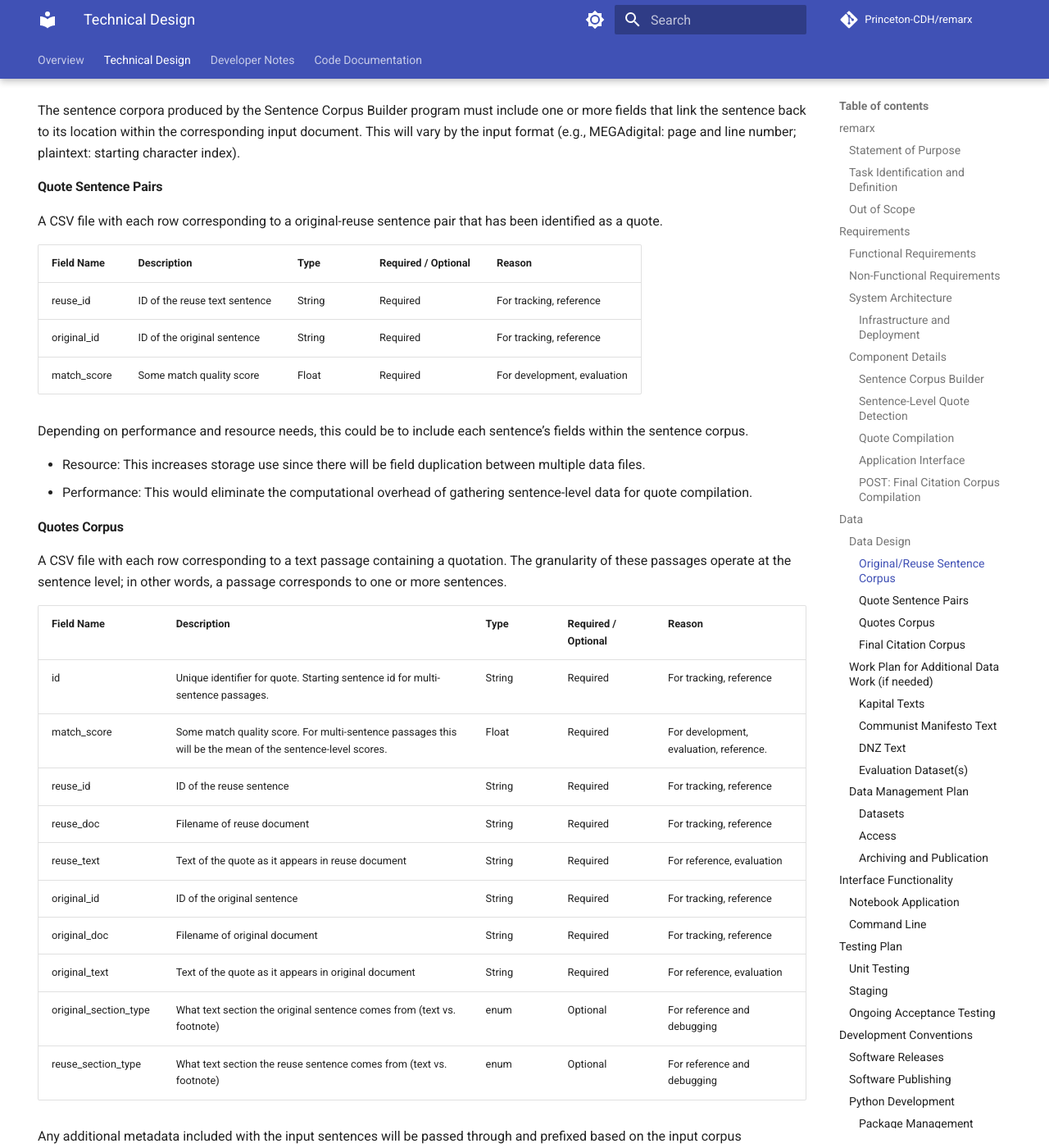
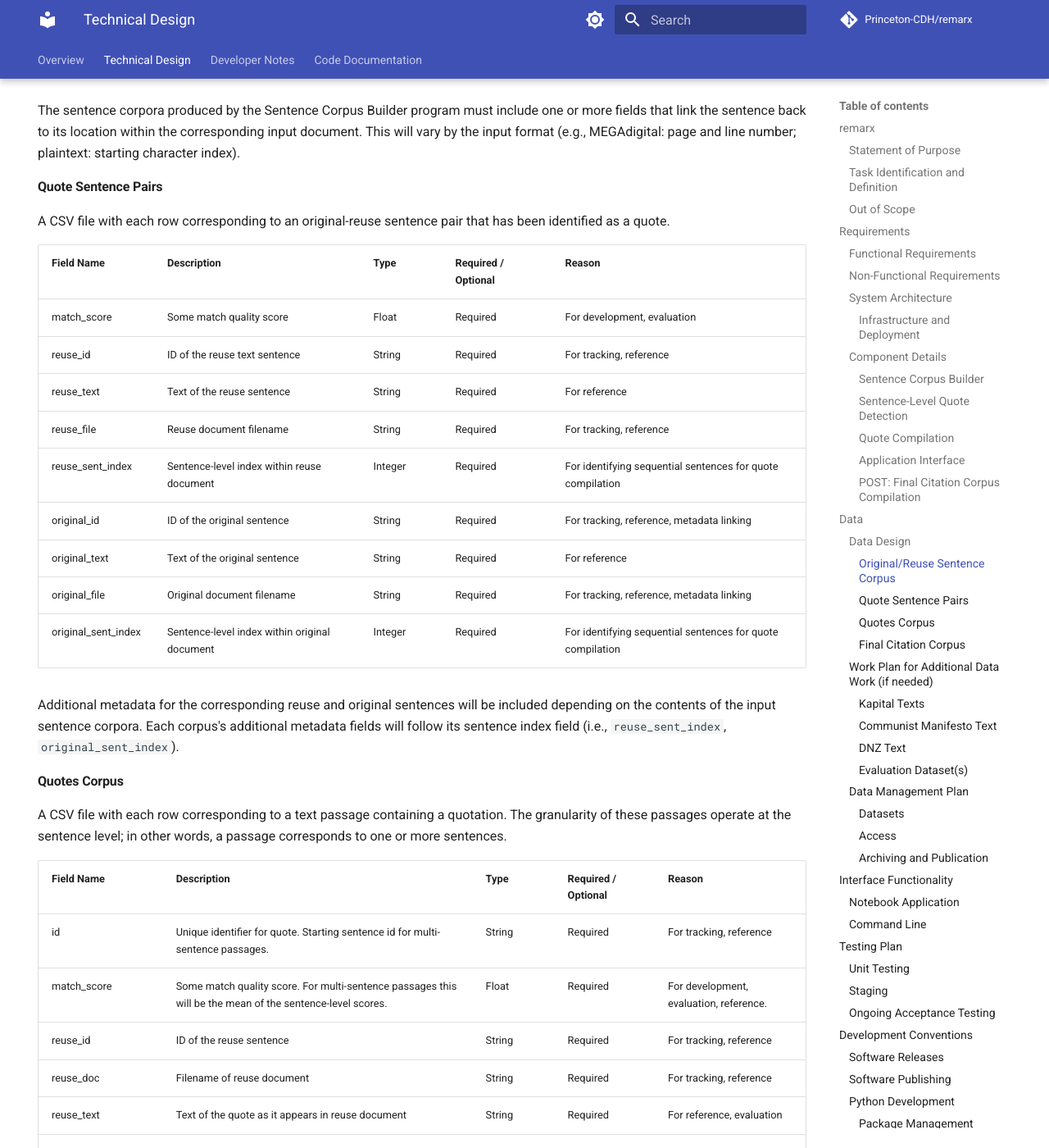
Before and after one commit to Princeton-CDH/remarx, an MkDocs documentation site: the page built from docs/technical-design.md, in a window 1280 px wide and 1400 px high, scrolled down 6396 px. Shown: the whole window at 82% size. Built offline with MkDocs 1.6.1 and Material for MkDocs 9.7.7, drawn with Linux system fonts in a browser that asks for light colours; comment, search, counter and statistics services are not loaded; the version menu is left out.

Commit message:
Add additional corpus metadata to quote sentence pairs CSV  (#233)
* Add support for preserving quote pair metadata

* Update docstrings to fix some styling issues

* Update technical design doc with current state

---------

Co-authored-by: Rebecca Sutton Koeser <rlskoeser@users.noreply.github.com>

```diff
--- a/docs/technical-design.md
+++ b/docs/technical-design.md
@@ -193,7 +193,7 @@
 | :------------- | :------------------------------------------------------------ | :------- | :---------------------- | :--------------------------------------------------------- |
 | id             | Unique identifier for each sentence                           | String   | Required                | For tracking, reference                                    |
 | text           | Sentence text content                                         | String   | Required                | For quote detection                                        |
-| doc            | Corresponding document filename                               | String   | Required                | For tracking, reference, metadata linking                  |
+| file           | Corresponding document filename                               | String   | Required                | For tracking, reference, metadata linking                  |
 | sent_index     | Sentence-level index within document (0-based indexing)       | Integer  | Required                | For identifying sequential sentences for quote compilation |
 | section_type   | What text section the sentence comes from (text vs. footnote) | enum     | Optional                | For reference and debugging                                |
 | multi_page     | Indicates whether the sentence spans multiple pages.          | Boolean  | Required                | For reference and debugging                                |
@@ -202,18 +202,22 @@
 
 #### Quote Sentence Pairs
 
-A CSV file with each row corresponding to a original-reuse sentence pair that has been identified as a quote.
+A CSV file with each row corresponding to an original-reuse sentence pair that has been identified as a quote.
 
-| **Field Name** | **Description**               | **Type** | **Required / Optional** | **Reason**                  |
-| :------------- | :---------------------------- | :------- | :---------------------- | :-------------------------- |
-| reuse_id       | ID of the reuse text sentence | String   | Required                | For tracking, reference     |
-| original_id    | ID of the original sentence   | String   | Required                | For tracking, reference     |
-| match_score    | Some match quality score      | Float    | Required                | For development, evaluation |
+| **Field Name**      | **Description**                               | **Type** | **Required / Optional** | **Reason**                                                 |
+| :------------------ | :-------------------------------------------- | :------- | :---------------------- | :--------------------------------------------------------- |
+| match_score         | Some match quality score                      | Float    | Required                | For development, evaluation                                |
+| reuse_id            | ID of the reuse text sentence                 | String   | Required                | For tracking, reference                                    |
+| reuse_text          | Text of the reuse sentence                    | String   | Required                | For reference                                              |
+| reuse_file          | Reuse document filename                       | String   | Required                | For tracking, reference                                    |
+| reuse_sent_index    | Sentence-level index within reuse document    | Integer  | Required                | For identifying sequential sentences for quote compilation |
+| original_id         | ID of the original sentence                   | String   | Required                | For tracking, reference, metadata linking                  |
+| original_text       | Text of the original sentence                 | String   | Required                | For reference                                              |
+| original_file       | Original document filename                    | String   | Required                | For tracking, reference, metadata linking                  |
+| original_sent_index | Sentence-level index within original document | Integer  | Required                | For identifying sequential sentences for quote compilation |
 
-Depending on performance and resource needs, this could be to include each sentence’s fields within the sentence corpus.
-
-- Resource: This increases storage use since there will be field duplication between multiple data files.
-- Performance: This would eliminate the computational overhead of gathering sentence-level data for quote compilation.
+Additional metadata for the corresponding reuse and original sentences will be included depending on the contents of the input sentence corpora.
+Each corpus's additional metadata fields will follow its sentence index field (i.e., `reuse_sent_index`, `original_sent_index`).
 
 #### Quotes Corpus
 
```
Also changed, not shown: 2 other files.
